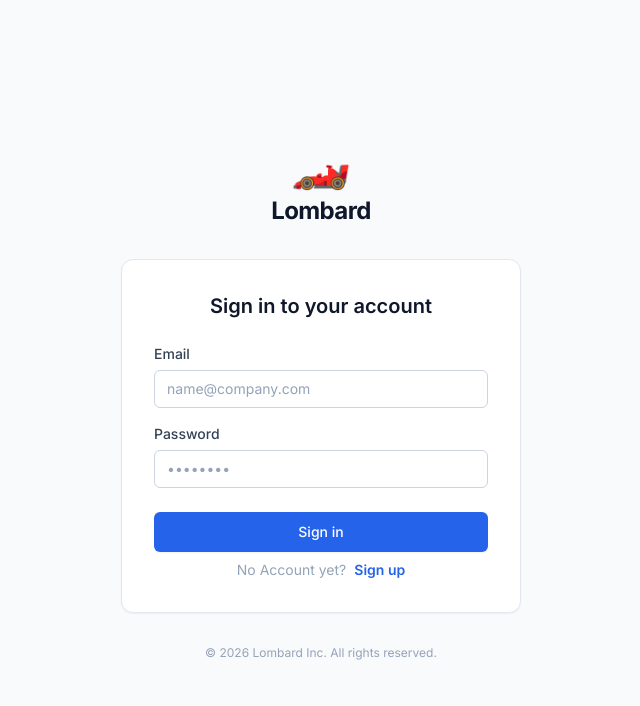
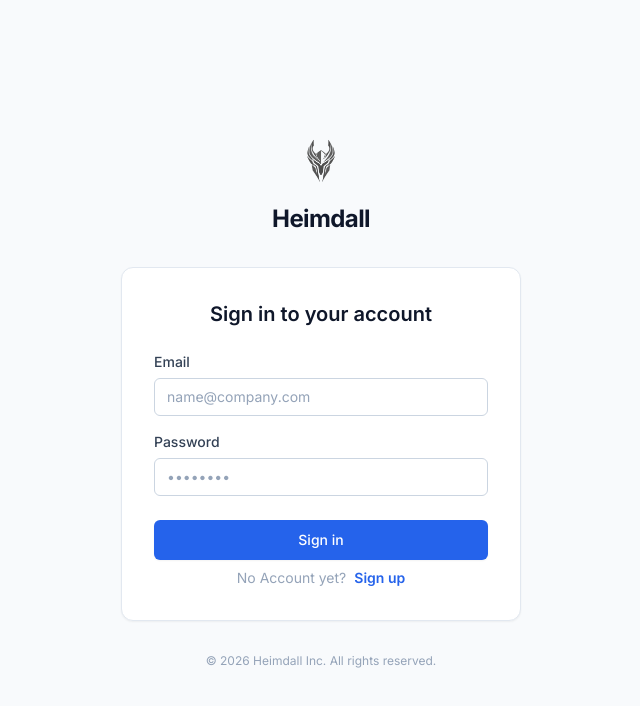
Before and after one commit to hmdl-inc/heimdall, a React (Vite) app in the folder frontend/: page /login#/login in a window 1280 px wide. Shown: the top 706 px of the page, without its empty margins (319-959 px from the left). Built offline with nearby package versions, Linux system fonts and the light colour scheme.

Commit message:
chore(frontend): rebrand from Lombard to Heimdall

```diff
--- a/frontend/index.html
+++ b/frontend/index.html
@@ -3,7 +3,7 @@
   <head>
     <meta charset="UTF-8" />
     <meta name="viewport" content="width=device-width, initial-scale=1.0" />
-    <title>Lombard</title>
+    <title>Heimdall</title>
     <script src="https://cdn.tailwindcss.com"></script>
     <link href="https://fonts.googleapis.com/css2?family=Inter:wght@300;400;500;600;700&display=swap" rel="stylesheet">
     <script>
--- a/frontend/package.json
+++ b/frontend/package.json
@@ -1,5 +1,5 @@
 {
-  "name": "lombard-frontend",
+  "name": "heimdall-frontend",
   "private": true,
   "version": "0.0.0",
   "type": "module",
--- a/frontend/src/App.tsx
+++ b/frontend/src/App.tsx
@@ -164,8 +164,8 @@ const SetupPage = ({ onSuccess, userId }: { onSuccess: () => void, userId: strin
       <div className="w-full max-w-lg">
         <div className="flex justify-center mb-8">
             <div className="flex items-center gap-2">
-                <span className="text-3xl mr-2">🏎️</span>
-                <span className="text-2xl font-bold text-slate-900">Lombard</span>
+                <img src="/logo.png" alt="Heimdall" className="w-10 h-10 mr-2" />
+                <span className="text-2xl font-bold text-slate-900">Heimdall</span>
             </div>
         </div>
 
--- a/frontend/src/components/AuthLayout.tsx
+++ b/frontend/src/components/AuthLayout.tsx
@@ -12,8 +12,8 @@ export const AuthLayout: React.FC<AuthLayoutProps> = ({ title, subtitle, childre
       <div className="w-full max-w-[400px]">
         {/* Brand Header */}
         <div className="flex flex-col items-center mb-8">
-          <span className="text-5xl mb-2">🏎️</span>
-          <span className="text-2xl font-bold text-slate-900 tracking-tight">Lombard</span>
+          <img src="/logo.png" alt="Heimdall" className="w-16 h-16 mb-2" />
+          <span className="text-2xl font-bold text-slate-900 tracking-tight">Heimdall</span>
         </div>
 
         {/* Card */}
@@ -28,7 +28,7 @@ export const AuthLayout: React.FC<AuthLayoutProps> = ({ title, subtitle, childre
 
         <div className="mt-8 text-center">
           <p className="text-xs text-slate-400">
-            &copy; {new Date().getFullYear()} Lombard Inc. All rights reserved.
+            &copy; {new Date().getFullYear()} Heimdall Inc. All rights reserved.
           </p>
         </div>
       </div>
--- a/frontend/src/components/DashboardLayout.tsx
+++ b/frontend/src/components/DashboardLayout.tsx
@@ -166,8 +166,8 @@ export const DashboardLayout: React.FC<DashboardLayoutProps> = ({
       {/* Sidebar */}
       <aside className="w-64 bg-white border-r border-slate-200 flex flex-col fixed h-full z-20">
         <div className="h-16 flex items-center gap-2 px-6 border-b border-slate-100">
-          <span className="text-2xl">🏎️</span>
-          <span className="text-xl font-bold text-slate-900">Lombard</span>
+          <img src="/logo.png" alt="Heimdall" className="w-8 h-8" />
+          <span className="text-xl font-bold text-slate-900">Heimdall</span>
         </div>
 
         <div className="flex-1 overflow-y-auto p-4">
--- a/frontend/src/components/SettingsPage.tsx
+++ b/frontend/src/components/SettingsPage.tsx
@@ -55,7 +55,7 @@ export const SettingsPage: React.FC<SettingsPageProps> = ({ userId, project, onU
 
   // Load linked SDK project from localStorage
   useEffect(() => {
-    const linked = localStorage.getItem(`lombard_linked_sdk_${project.id}`);
+    const linked = localStorage.getItem(`heimdall_linked_sdk_${project.id}`);
     if (linked) {
       setLinkedSDKProjectId(linked);
     }
@@ -64,7 +64,7 @@ export const SettingsPage: React.FC<SettingsPageProps> = ({ userId, project, onU
 
   // Link SDK project to current project
   const handleLinkSDKProject = (sdkProjectId: string) => {
-    localStorage.setItem(`lombard_linked_sdk_${project.id}`, sdkProjectId);
+    localStorage.setItem(`heimdall_linked_sdk_${project.id}`, sdkProjectId);
     setLinkedSDKProjectId(sdkProjectId);
     // Update the project's linkedTraceProjectId for fetching traces (keeps original id stable)
     const updatedProject = { ...project, linkedTraceProjectId: sdkProjectId };
@@ -73,7 +73,7 @@ export const SettingsPage: React.FC<SettingsPageProps> = ({ userId, project, onU
 
   // Load API keys from local storage on mount
   useEffect(() => {
-    const storedKeys = localStorage.getItem(`lombard_api_keys_${project.id}`);
+    const storedKeys = localStorage.getItem(`heimdall_api_keys_${project.id}`);
     if (storedKeys) {
       setApiKeys(JSON.parse(storedKeys));
     } else {
@@ -113,14 +113,14 @@ export const SettingsPage: React.FC<SettingsPageProps> = ({ userId, project, onU
 
     const updatedKeys = [...apiKeys, newKey];
     setApiKeys(updatedKeys);
-    localStorage.setItem(`lombard_api_keys_${project.id}`, JSON.stringify(updatedKeys));
+    localStorage.setItem(`heimdall_api_keys_${project.id}`, JSON.stringify(updatedKeys));
   };
 
   // Handle Delete API Key
   const handleDeleteKey = (id: string) => {
     const updatedKeys = apiKeys.filter(k => k.id !== id);
     setApiKeys(updatedKeys);
-    localStorage.setItem(`lombard_api_keys_${project.id}`, JSON.stringify(updatedKeys));
+    localStorage.setItem(`heimdall_api_keys_${project.id}`, JSON.stringify(updatedKeys));
   };
 
   return (
@@ -167,7 +167,7 @@ export const SettingsPage: React.FC<SettingsPageProps> = ({ userId, project, onU
         <h2 className="text-xl font-bold text-slate-900">SDK Configuration</h2>
         <div className="max-w-xl bg-white p-6 border border-slate-200 rounded-lg shadow-sm">
           <p className="text-sm text-slate-500 mb-4">
-            Use these settings when configuring the Lombard SDK in your MCP server.
+            Use these settings when configuring the Heimdall SDK in your MCP server.
           </p>
 
           {/* Project ID Display */}
@@ -195,17 +195,17 @@ export const SettingsPage: React.FC<SettingsPageProps> = ({ userId, project, onU
             <div className="text-slate-400 select-none mb-1"># Environment Variables</div>
             <div className="space-y-1">
               <div className="flex flex-wrap">
-                <span className="text-blue-400">LOMBARD_ENDPOINT</span>
+                <span className="text-blue-400">HEIMDALL_ENDPOINT</span>
                 <span className="text-slate-500 mx-2">=</span>
                 <span className="text-green-400">{window.location.protocol}//{window.location.hostname}:4318</span>
               </div>
               <div className="flex flex-wrap">
-                <span className="text-blue-400">LOMBARD_PROJECT_ID</span>
+                <span className="text-blue-400">HEIMDALL_PROJECT_ID</span>
                 <span className="text-slate-500 mx-2">=</span>
                 <span className="text-green-400">{project.id}</span>
               </div>
               <div className="flex flex-wrap">
-                <span className="text-blue-400">LOMBARD_ENABLED</span>
+                <span className="text-blue-400">HEIMDALL_ENABLED</span>
                 <span className="text-slate-500 mx-2">=</span>
                 <span className="text-green-400">true</span>
               </div>
@@ -285,17 +285,17 @@ export const SettingsPage: React.FC<SettingsPageProps> = ({ userId, project, onU
             <div className="text-slate-400 select-none mb-1">.env</div>
             <div className="space-y-1">
                 <div className="flex">
-                    <span className="text-blue-400">LOMBARD_SECRET_KEY</span>
+                    <span className="text-blue-400">HEIMDALL_SECRET_KEY</span>
                     <span className="text-slate-500 mx-2">=</span>
                     <span className="text-green-400">{apiKeys[0]?.secretKey || '...'}</span>
                 </div>
                 <div className="flex">
-                    <span className="text-blue-400">LOMBARD_PUBLIC_KEY</span>
+                    <span className="text-blue-400">HEIMDALL_PUBLIC_KEY</span>
                     <span className="text-slate-500 mx-2">=</span>
                     <span className="text-green-400">{apiKeys[0]?.publicKey || '...'}</span>
                 </div>
                 <div className="flex">
-                    <span className="text-blue-400">LOMBARD_BASE_URL</span>
+                    <span className="text-blue-400">HEIMDALL_BASE_URL</span>
                     <span className="text-slate-500 mx-2">=</span>
                     <span className="text-green-400">{window.location.origin}</span>
                 </div>
--- a/frontend/src/services/authService.ts
+++ b/frontend/src/services/authService.ts
@@ -1,6 +1,6 @@
 import { User, AuthResponse, Organization, Project } from '../types';
 
-const SESSION_KEY = 'lombard_current_session';
+const SESSION_KEY = 'heimdall_current_session';
 
 // Helper to simulate network delay
 const delay = (ms: number) => new Promise(resolve => setTimeout(resolve, ms));
```
Also changed, not shown: frontend/public/logo.png, 1 other file (tests, documents, lock files or other folders).
